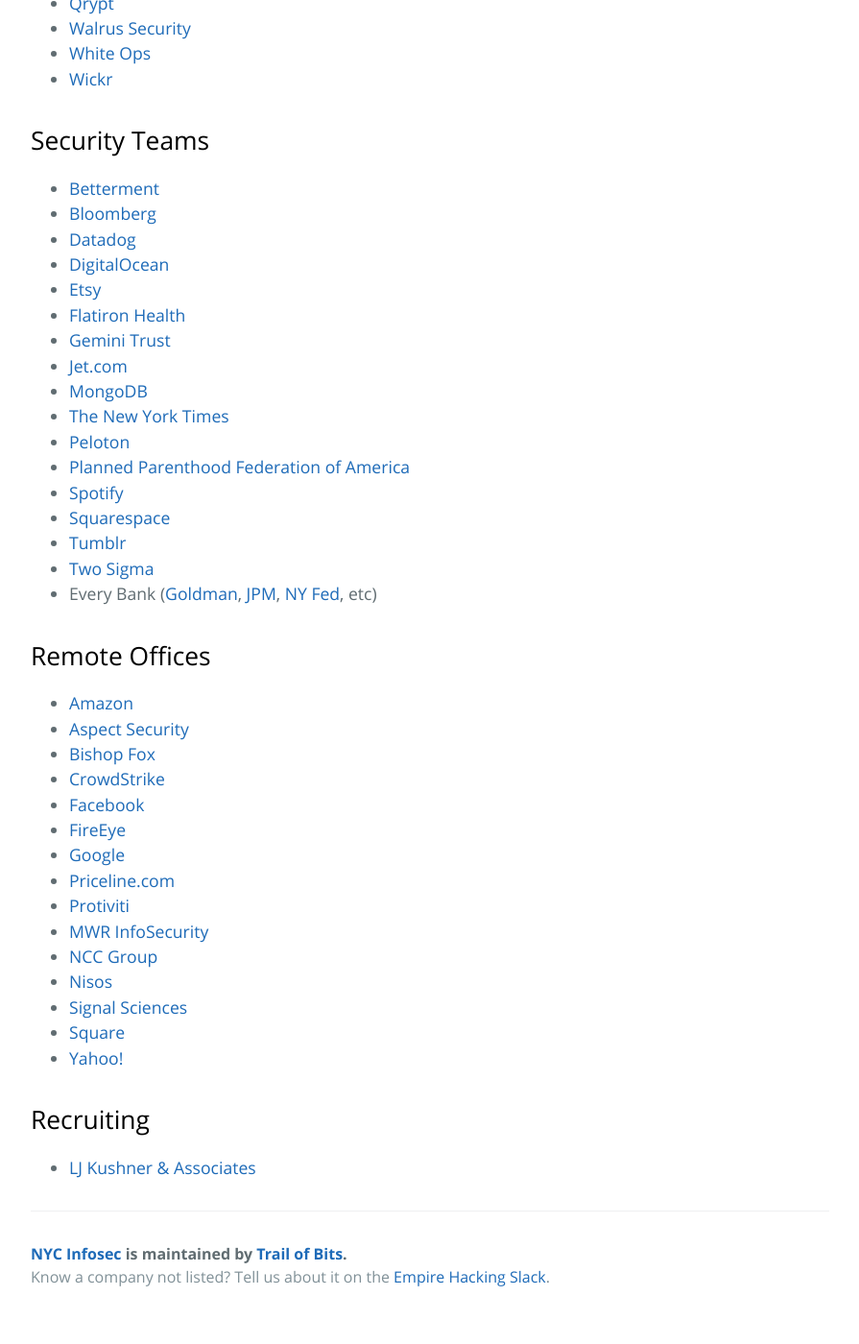
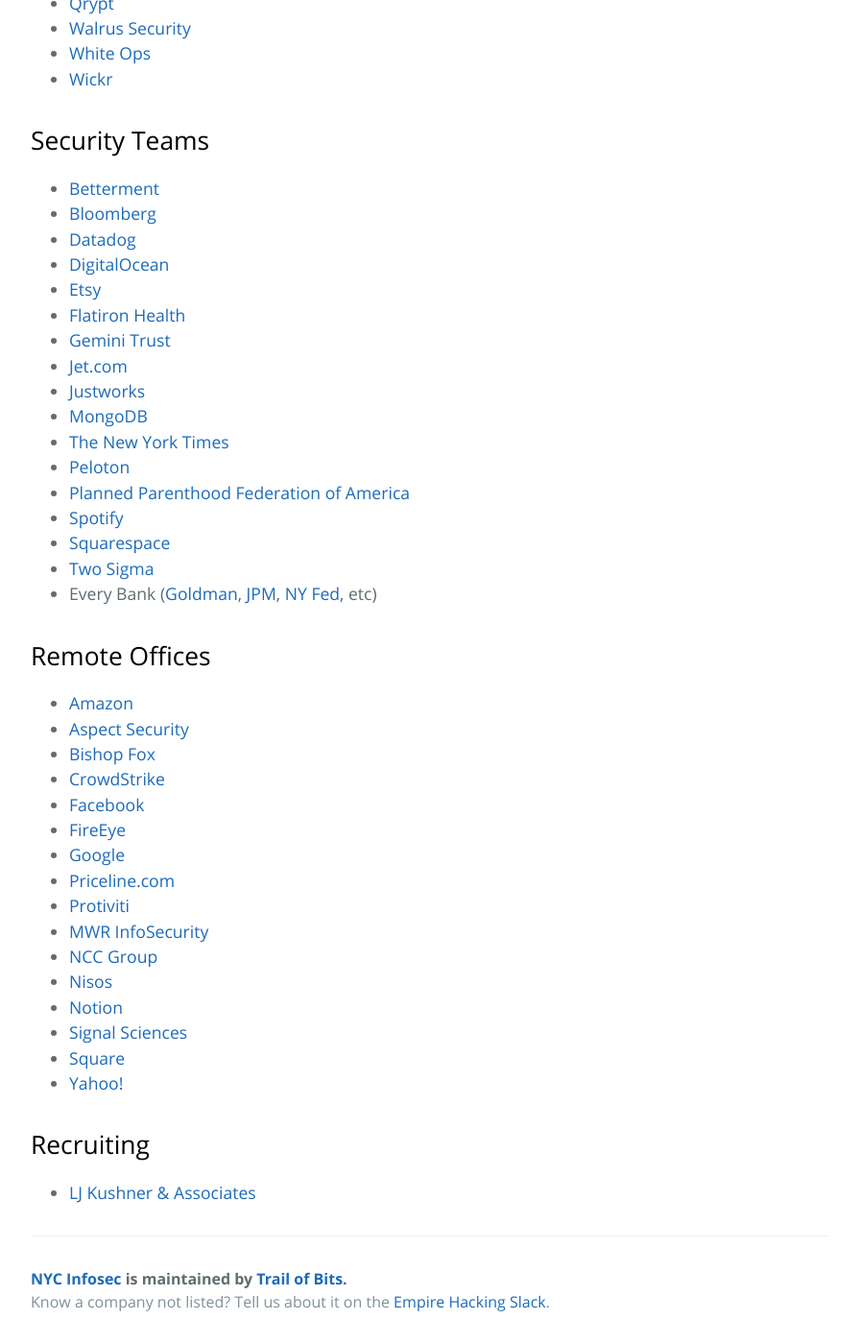
Before and after one commit to trailofbits/nyc-infosec, a Jekyll site: the page built from companies.md, in a window 1280 px wide and 1400 px high, scrolled down 2080 px. Shown: the whole window at 96% size, without its empty margins (192-1087 px from the left). Built offline with Jekyll 4.4.1, drawn with Linux system fonts in a browser that asks for light colours; our own code applies the rules of GitHub Pages for plain Markdown files; before the commit the page ends 3454 px from its top, so only the background shows below that.

Commit message:
Update companies.md

```diff
--- a/companies.md
+++ b/companies.md
@@ -83,13 +83,13 @@
 * [Flatiron Health](https://www.flatiron.com/)
 * [Gemini Trust](https://gemini.com/)
 * [Jet.com](https://jet.com/)
+* [Justworks](https://www.justworks.com/)
 * [MongoDB](https://www.mongodb.com/)
 * [The New York Times](https://www.nytimes.com/)
 * [Peloton](https://www.onepeloton.com)
 * [Planned Parenthood Federation of America](https://plannedparenthood.org)
 * [Spotify](https://www.spotify.com/)
 * [Squarespace](https://www.squarespace.com/)
-* [Tumblr](https://www.tumblr.com/)
 * [Two Sigma](https://twosigma.com/)
 * Every Bank ([Goldman](http://www.goldmansachs.com/), [JPM](https://www.jpmorgan.com/), [NY Fed](https://www.newyorkfed.org/), etc)
 
@@ -106,6 +106,7 @@
 * [MWR InfoSecurity](https://www.mwrinfosecurity.com/)
 * [NCC Group](https://www.nccgroup.trust/us/)
 * [Nisos](https://www.nisos.com/)
+* [Notion](https://www.notion.so/)
 * [Signal Sciences](https://www.signalsciences.com)
 * [Square](https://squareup.com/)
 * [Yahoo!](https://www.yahoo.com/)
```
